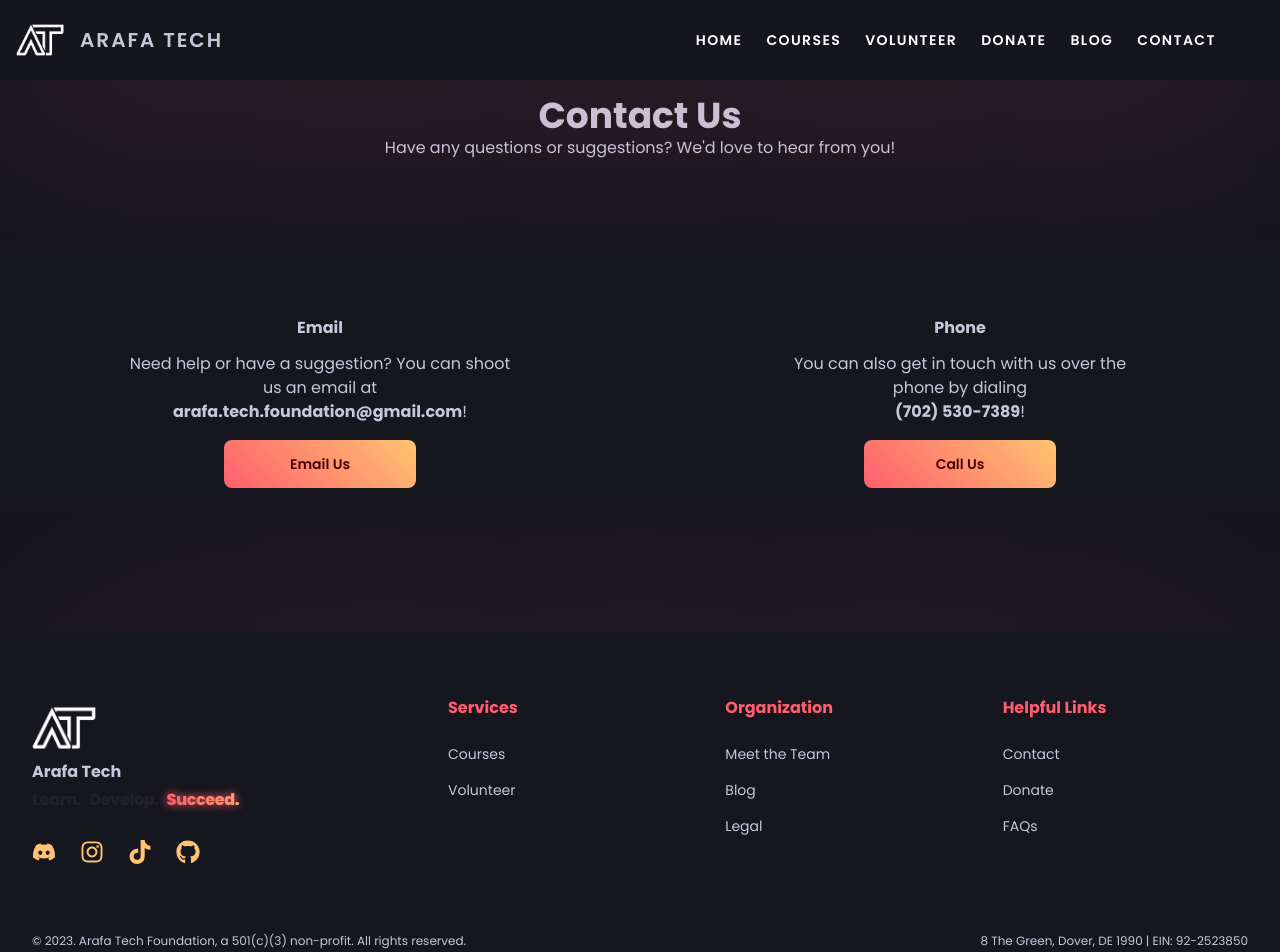
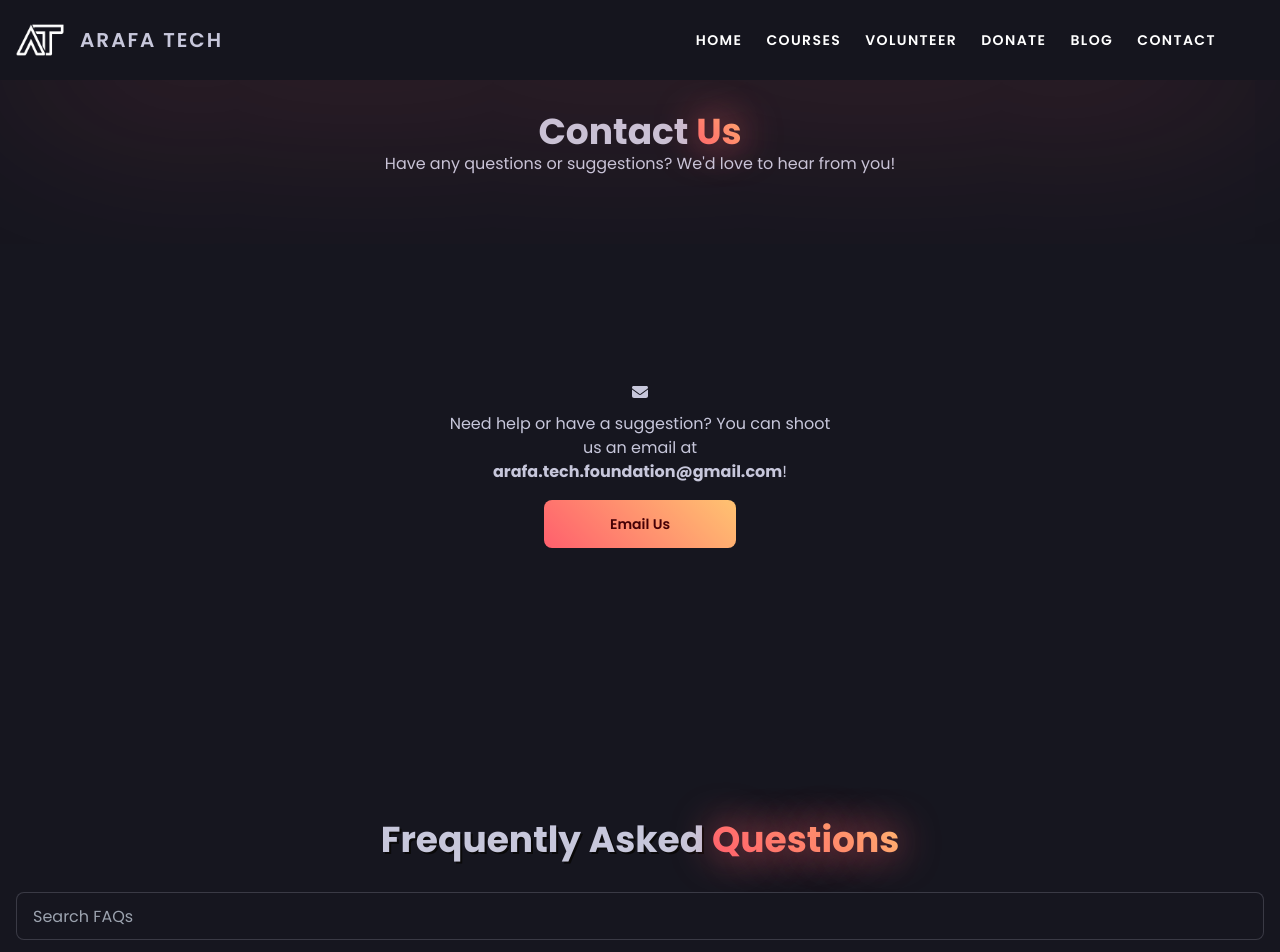
Before and after one commit to Arafa-Tech-Foundation/Website-Frontend, a Next.js app: page /contact in a window 1280 px wide. Shown: the top 952 px of the page. Built offline with nearby package versions, Linux system fonts and the light colour scheme.

Commit message:
:lipstick: Combine FAQ and Contact page

```diff
--- a/src/components/contact/card.tsx
+++ b/src/components/contact/card.tsx
@@ -1,9 +1,14 @@
+import Section from "@components/section";
+import { faEnvelope } from "@fortawesome/free-solid-svg-icons";
+import { FontAwesomeIcon } from "@fortawesome/react-fontawesome";
+
 export default function ContactCard() {
 	return (
 		<>
-			<section className="flex flex-row space-x-64 my-36 justify-center items-center">
+			<Section>
+				<div className="flex flex-row space-x-64 my-36 justify-center items-center">
 					<div className="rounded-md flex flex-col text-center justify-center items-center max-w-sm w-full">
-					<h1 className="font-2xl font-bold mt-3">Email</h1>
+						<FontAwesomeIcon icon={faEnvelope} />
 						<p className="my-3 max-h-16 h-full">
 							Need help or have a suggestion? You can shoot us an
 							email at{" "}
@@ -22,24 +27,8 @@ export default function ContactCard() {
 							Email Us
 						</button>
 					</div>
-
-				<div className="rounded-md flex flex-col text-center justify-center items-center max-w-sm w-full">
-					<h1 className="font-2xl font-bold mt-3">Phone</h1>
-					<p className="my-3 max-h-16 h-full">
-						You can also get in touch with us over the phone by
-						dialing <br />{" "}
-						<span className="font-bold">(702) 530-7389</span>!
-					</p>
-					<button
-						className="btn btn-md w-48 btn-primary mt-3"
-						onClick={() =>
-							(window.location.href = "tel:7025307389")
-						}
-					>
-						Call Us
-					</button>
 				</div>
-			</section>
+			</Section>
 		</>
 	);
 }
--- a/src/pages/faq.tsx
+++ b/src/components/contact/faq.tsx
@@ -56,14 +56,15 @@ export default function FaqPage() {
 
 	return (
 		<>
-			<NextSeo title="FAQ" />
-			<HomeLayout>
             <Section>
                 <h1
-						className="text-5xl font-bold mb-8 text-center animate-fade-in"
+                    className="text-4xl font-bold mb-8 text-center animate-fade-in"
                     style={{ textShadow: "2px 2px #0a0909" }}
                 >
-						Frequently Asked Questions
+                    Frequently Asked {" "}
+                    <span className="text-gradient text-shadow-sm font-bold">
+                        Questions
+                    </span>
                 </h1>
                 <div className="mx-auto">
                     <input
@@ -94,7 +95,6 @@ export default function FaqPage() {
                     </div>
                 </div>
             </Section>
-			</HomeLayout>
 		</>
 	);
 }
--- a/src/components/contact/hero.tsx
+++ b/src/components/contact/hero.tsx
@@ -1,11 +1,16 @@
 import ContactCard from "./card";
+import FaqPage from "./faq";
 
 export default function ContactHero() {
 	return (
 		<>
-			<section className="my-4">
+			<section className="my-8">
 				<div className="flex flex-col justify-center items-center">
-					<h1 className="text-4xl font-bold">Contact Us</h1>
+					<h1 className="text-4xl font-bold">Contact{" "}
+						<span className="text-gradient text-shadow-sm font-bold">
+							Us
+						</span>
+					</h1>
 					<p>
 						Have any questions or suggestions? We'd love to hear
 						from you!
@@ -13,6 +18,7 @@ export default function ContactHero() {
 				</div>
 				<div>
 					<ContactCard />
+					<FaqPage />
 				</div>
 			</section>
 		</>
```
Lines whose indentation alone changed are shown as unchanged.
